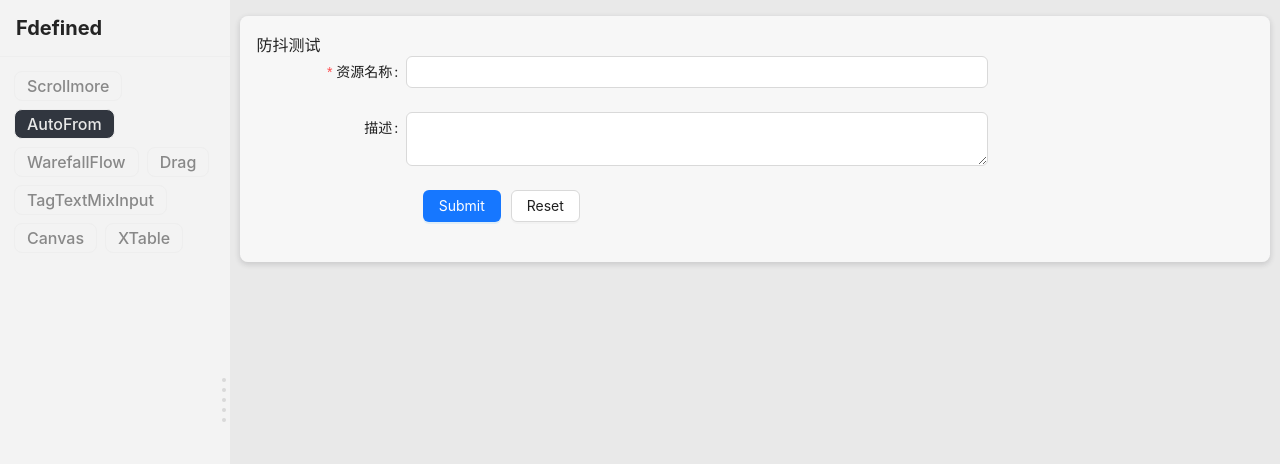
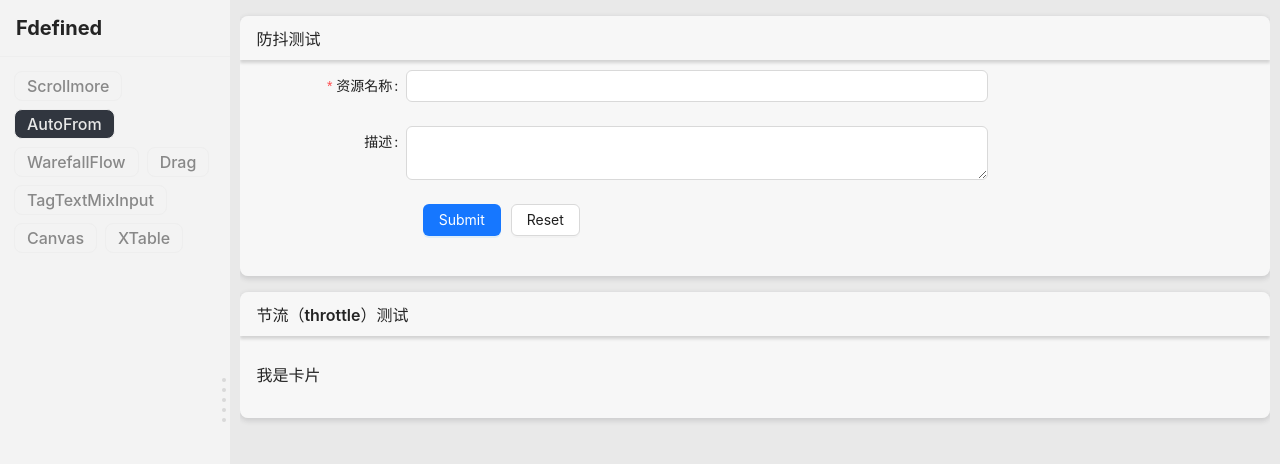
Before and after one commit to FU-design/toy, a Vue app: page /comp/scrollmore in a window 1280 px wide. Both pictures are taken after a click on the item "AutoFrom". Shown: the top 464 px of the page. Built offline with nearby package versions, Linux system fonts and the light colour scheme; what @highlightjs/vue-plugin would draw is missing.

Commit message:
节流函数实现

```diff
--- a/src/components/cardBox/CardBox.vue
+++ b/src/components/cardBox/CardBox.vue
@@ -17,21 +17,23 @@
 
 <script setup></script>
 
-<style scoped>
+<style lang="scss" scoped>
 .card-box {
-  padding: 16px;
   margin: 16px 0;
   border-radius: 8px;
-  /* box-shadow: rgba(10, 9, 9, 0.1) 0px 0px 5px; */
   box-shadow: 0 2px 5px 1px rgba(64, 60, 67, 0.16);
   background-color: #ffffffa4;
   /* overflow: auto; */
-}
-.card-box header {
-  font-weight: 600;
-}
-.card-box main {
-  width: 100%;
-  height: auto;
+  & > header {
+    padding: 10px 16px;
+    font-weight: 600;
+    box-shadow: rgba(0, 0, 0, 0.15) 0px 3px 3px 0px;
+  }
+  & > main {
+    width: 100%;
+    height: auto;
+    padding: 10px 16px 16px;
+    box-sizing: border-box;
+  }
 }
 </style>
--- a/src/pages/comp/component/autoForm/index.vue
+++ b/src/pages/comp/component/autoForm/index.vue
@@ -1,16 +1,22 @@
 <template>
-  <div>
+  <div class="wrp">
     <cardBox>
       <template #header>
         <div>防抖测试</div>
       </template>
       <AutoFrom v-model="form" :formItems="formItem" />
     </cardBox>
+    <cardBox>
+      <template #header>
+        <div>节流（throttle）测试</div>
+      </template>
+    </cardBox>
   </div>
 </template>
 
 <script setup lang="ts">
 import AutoFrom from "./autoForm.vue";
+
 import { ref } from "vue";
 
 const form = ref<any>({});
--- a/src/pages/comp/component/warefallFlow/warefallFlowUtil.ts
+++ b/src/pages/comp/component/warefallFlow/warefallFlowUtil.ts
@@ -1,5 +1,4 @@
 type voidFunc = () => void;
-
 
 /**
  * 观感： 8 缺陷加载时会出现缩聚点
@@ -12,7 +11,7 @@ export function layoutWarefall(selector: string | HTMLElement): void {
     el = document.querySelector(selector) as HTMLElement; // 获取容器
   }
   if (el) {
-    el.style.setProperty('position', 'relative')
+    el.style.setProperty("position", "relative");
     const gridItems = Array.from(el?.children) as HTMLElement[]; // 获取所有的子项目
     const pw = el?.offsetWidth; // 获取容器的宽
     const itemw = gridItems[0].offsetWidth; // 获取单个子项目的最后内部填充后的宽
@@ -27,62 +26,60 @@ export function layoutWarefall(selector: string | HTMLElement): void {
       const resetStyle = {
         left: `${Math.floor((colIdx + 1) * space + itemw * colIdx)}px`,
         top: `${minColHeight}px`,
-        position: 'absolute',
+        position: "absolute",
         opacity: 1, // 等待计算完成后再显示，处理出现的缩聚点影响观感问题
       };
       Object.assign(gridItems[i].style, resetStyle);
       columns[colIdx] += gridItems[i].offsetHeight + 10;
     }
-    el?.style.setProperty('height', `${Math.max(...columns)}px`)
+    el?.style.setProperty("height", `${Math.max(...columns)}px`);
   }
 }
 
-
 // 判断容器的滚动条是否滚动到底部
-export function loadScroll(selector: string | Element, binding: voidFunc, delay = 2000): voidFunc {
+export function loadScroll(
+  selector: string | Element,
+  binding: voidFunc
+): voidFunc {
   let el: Element | undefined;
-  let timer: ReturnType<typeof setTimeout> | undefined
-
   if (typeof selector == "string") {
     el = document.querySelector(selector) as Element; // 获取容器
   }
 
-  const handleScroll = (event: Event) => {
-    if (!timer) {
-      const { scrollTop, clientHeight, scrollHeight } = el as Element;
-      if (scrollTop + clientHeight >= scrollHeight) {
-        timer = setTimeout(() => {
-          binding();
-          timer = undefined
-        }, delay)
-      }
-    } else {
-      event && event.stopImmediatePropagation()
+  const handleScroll = () => {
+    const { scrollTop, clientHeight, scrollHeight } = el as Element;
+    if (scrollTop + clientHeight >= scrollHeight) {
+      binding();
     }
-  }
-  el?.addEventListener("scroll", handleScroll);
+  };
+  el?.addEventListener("scroll", throttle(handleScroll));
   return () => {
-    el?.removeEventListener('scroll', handleScroll)
-  }
+    el?.removeEventListener("scroll", throttle(handleScroll));
+  };
 }
 
-
-
-
-// 防抖（到时间间隔后，最后一次触发）
-export function debounce(func: Function, delay?: number, immediate?: boolean) {
-  let timer: ReturnType<typeof setTimeout> | undefined;
-  return function (this: any, ...args: any[]) {
-    if (!timer) {
-      if (immediate) {
-        func.apply(this, args)
-      }
+/**
+ * 节流函数 --- 时间戳和定时器结合体
+ * @param func
+ * @param delay
+ * @returns
+ */
+export function throttle<T>(func: Function, delay: number = 1000) {
+  let timer: ReturnType<typeof setTimeout> | null;
+  let lastTime: number;
+  return (...args: T[]): void => {
+    if (!lastTime) {
+      func(...args);
+      lastTime = Date.now();
+    } else {
+      timer && clearTimeout(timer);
       timer = setTimeout(() => {
-        func.apply(this, args)
-      }, delay)
-      return
+        if (Date.now() - lastTime >= delay) {
+          func(...args);
+          lastTime = Date.now();
+          timer = null;
+        }
+      }, delay - (Date.now() - lastTime));
     }
-    clearTimeout(timer)
-    timer = undefined
-  }
+  };
 }
--- a/src/pages/comp/component/warefallFlow/warefallFow.vue
+++ b/src/pages/comp/component/warefallFlow/warefallFow.vue
@@ -1,15 +1,28 @@
 <template>
-  <div class="warefall-flow">
-    <div class="grid">
-      <div class="item" v-for="url in items">
-        <img :src="url" alt="404" @load="handleResize" />
+  <div class="wrp">
+    <cardBox>
+      <template #header> 瀑布流实现（js） </template>
+      <div class="warefall-flow">
+        <div class="grid">
+          <div class="item" v-for="url in items">
+            <img :src="url" alt="404" @load="handleResize" />
+          </div>
+        </div>
       </div>
-    </div>
+    </cardBox>
+
+    <cardBox>
+      <template #header>
+        <div>实现方式</div>
+      </template>
+      <div v-once v-md="readme"></div>
+    </cardBox>
   </div>
 </template>
 
 <script lang="ts" setup>
 import { ref, onMounted, onBeforeUnmount } from "vue";
+import readme from "./README.md?raw";
 import { getImgs } from "./request";
 import { layoutWarefall, loadScroll } from "./warefallFlowUtil";
 
@@ -51,7 +64,7 @@ onBeforeUnmount(() => {
 
 <style scoped>
 .warefall-flow {
-  height: 100%;
+  height: 500px;
   overflow: auto;
 }
 
@@ -63,7 +76,7 @@ onBeforeUnmount(() => {
   box-sizing: border-box;
   box-shadow: 0 2px 5px rgba(0, 0, 0, 0.1);
   opacity: 0;
-  transition: all 0.3s;
+  /* transition: all 0.3s; */
 
   img {
     display: block;
--- a/src/theme/index.css
+++ b/src/theme/index.css
@@ -41,3 +41,9 @@ body {
   bottom: 0;
   left: 0;
 }
+
+.wrp {
+  height: 100%;
+  width: 100%;
+  overflow: auto;
+}
```
Also changed, not shown: src/pages/comp/component/warefallFlow/README.md (added).
